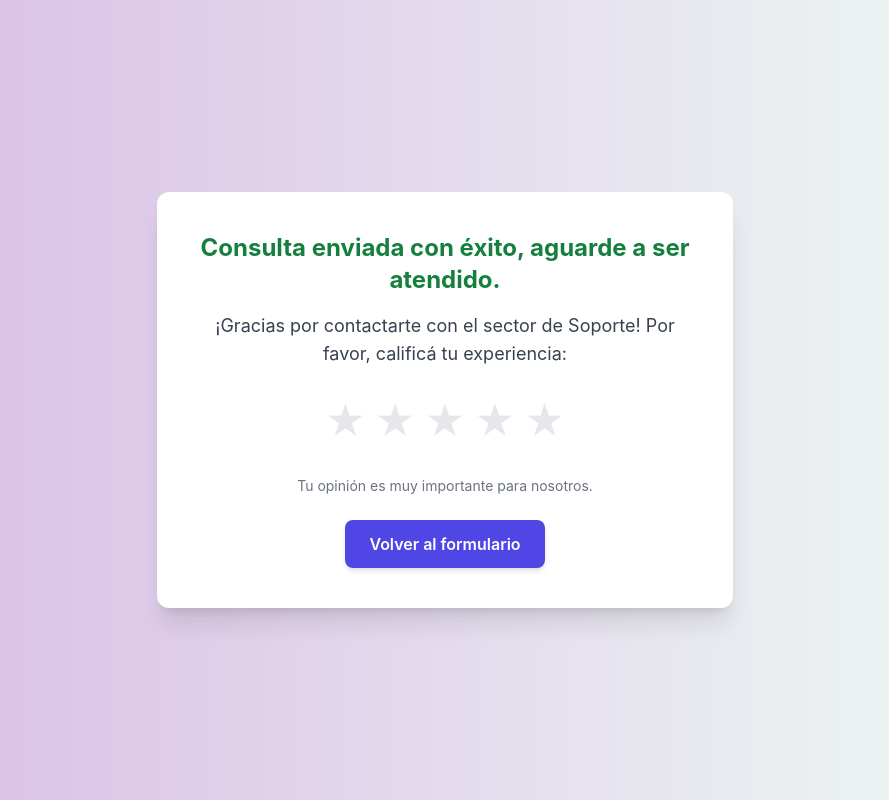
After one commit to IIulixesII/Tp_Facturacion, a PHP site: page /fact/vistas/modulos/valoracion.php in a window 1280 px wide. The commit adds this page. Shown: the whole page, without its empty margins (195-1084 px from the left). Run offline with PHP 8.4, Linux system fonts and the light colour scheme; some libraries are stand-ins or nearby versions.

Commit message:
modulo soporte y valoración

```diff
--- /dev/null
+++ b/fact/vistas/modulos/valoracion.php
@@ -0,0 +1,74 @@
+<!DOCTYPE html>
+<html lang="es">
+
+<head>
+    <meta charset="UTF-8" />
+    <title>Gracias por tu consulta</title>
+    <script src="https://cdn.tailwindcss.com"></script>
+
+    <style>
+        body {
+            font-family: 'Inter', sans-serif;
+            background: linear-gradient(to right, rgb(215, 185, 229), #f0fdf4);
+            display: flex;
+            justify-content: center;
+            align-items: center;
+            min-height: 100vh;
+            padding: 20px;
+        }
+
+        .estrella {
+            font-size: 2.5rem;
+            color: #e5e7eb;
+            cursor: pointer;
+        }
+
+        .estrella.seleccionada {
+            color: #facc15;
+        }
+    </style>
+</head>
+
+<body>
+
+    <div class="bg-white p-10 rounded-xl shadow-xl text-center max-w-xl w-full">
+        <h2 class="text-2xl font-bold text-green-700 mb-4"> Consulta enviada con éxito, aguarde a ser atendido. </h2>
+        <p class="text-gray-700 mb-6 text-lg">¡Gracias por contactarte con el sector de Soporte! Por favor, calificá tu
+            experiencia:</p>
+
+
+        <div id="estrellas" class="flex justify-center gap-2 mb-4">
+            <span class="estrella" data-value="1">&#9733;</span>
+            <span class="estrella" data-value="2">&#9733;</span>
+            <span class="estrella" data-value="3">&#9733;</span>
+            <span class="estrella" data-value="4">&#9733;</span>
+            <span class="estrella" data-value="5">&#9733;</span>
+        </div>
+
+        <p id="valoracion" class="text-sm text-gray-600 mb-6"></p>
+
+        <p class="text-gray-500 text-sm mb-6">Tu opinión es muy importante para nosotros.</p>
+         <!-- ruta correspondiente a soporte- form -->
+        <a href="../../index.php?ruta=soporte"
+            class="inline-block bg-indigo-600 hover:bg-indigo-700 text-white font-semibold px-6 py-3 rounded-lg shadow-md transition">
+            Volver al formulario
+        </a>
+    </div>
+
+    <script>
+        const estrellas = document.querySelectorAll('.estrella');
+        const resultado = document.getElementById('valoracion');
+
+        estrellas.forEach((estrella, index) => {
+            estrella.addEventListener('click', () => {
+                estrellas.forEach((e, i) => {
+                    e.classList.toggle('seleccionada', i <= index);
+                });
+                resultado.textContent = `Valoraste con ${index + 1} estrella${index + 1 > 1 ? 's' : ''}.`;
+            });
+        });
+    </script>
+
+</body>
+
+</html>
```
Also changed, not shown: fact/controlador/controlador_soporte.php (+27 -0 lines), fact/modelos/soporte.php (+38 -0 lines), fact/vistas/modulos/soporte.php (+5 -2 lines).
